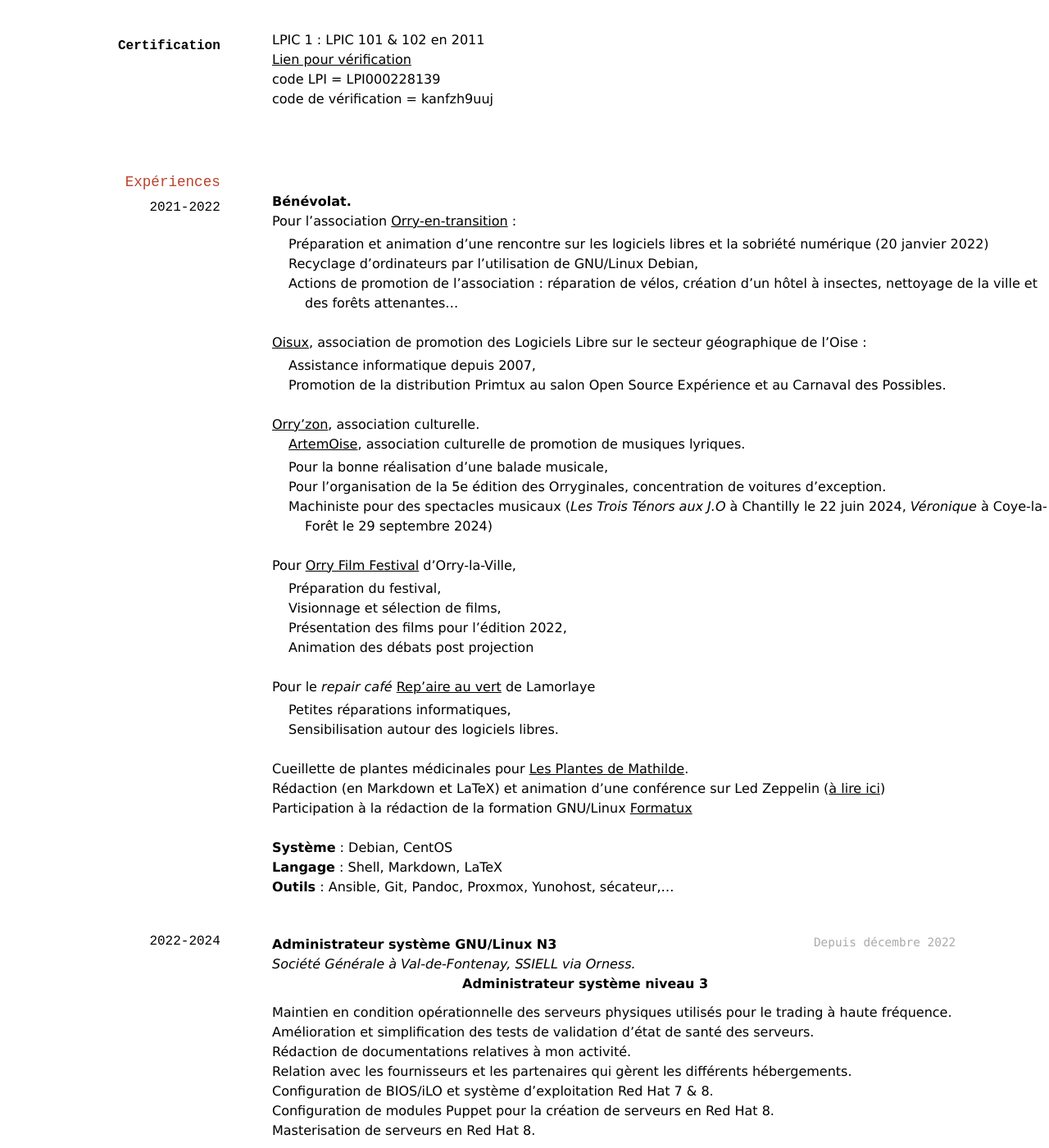
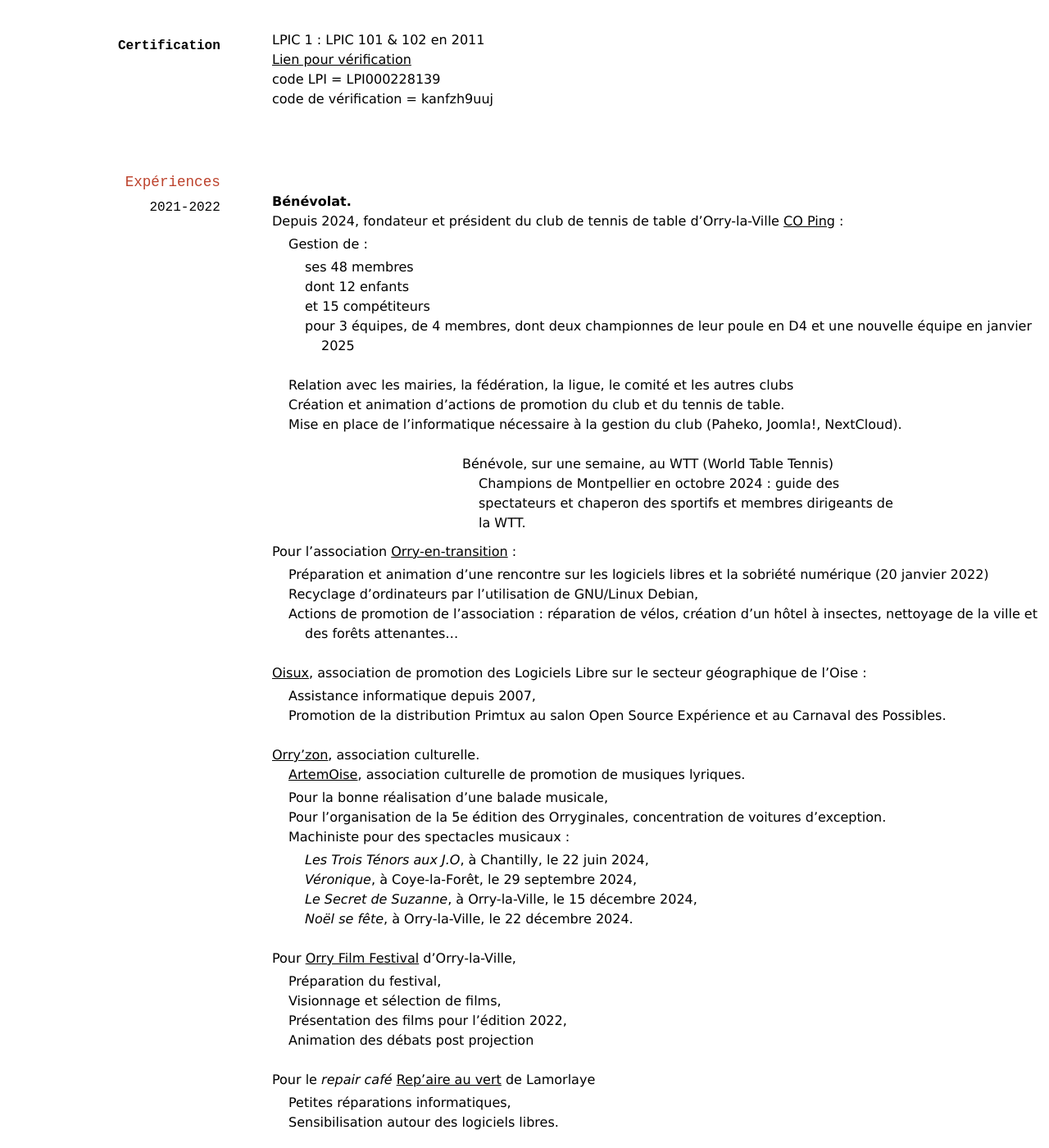
Before and after one commit to ledub72/ledub72.github.io, a Jekyll site: the page built from index.md, in a window 1280 px wide and 1400 px high, scrolled down 1210 px. Shown: the whole window at 82% size. Built offline with Jekyll 4.4.1, drawn with Linux system fonts in a browser that asks for light colours; nearby versions of some CDN libraries; a style sheet for code colours, icons or effects is not loaded; some of the changed text lies outside the part shown.

Commit message:
MAJ du 2025.01.14 (#6)
Co-authored-by: Damien dit LeDub <damien@lesdub.org>

```diff
--- a/index.md
+++ b/index.md
@@ -76,6 +76,18 @@ Expert en shell
 ### 2021-2022
 
 - **Bénévolat.**
+- Depuis 2024, fondateur et président du club de tennis de table d’Orry-la-Ville [CO Ping](https://co-ping.fr) :
+    * Gestion de :
+        * ses 48 membres
+        * dont 12 enfants
+        * et 15 compétiteurs
+        * pour 3 équipes, de 4 membres, dont deux championnes de leur poule en D4 et une nouvelle équipe en janvier 2025
+    * Relation avec les mairies, la fédération, la ligue, le comité et les autres clubs
+    * Création et animation d’actions de promotion du club et du tennis de table.
+    * Mise en place de l’informatique nécessaire à la gestion du club (Paheko, Joomla!, NextCloud).
+
+- Bénévole, sur une semaine, au WTT (World Table Tennis) Champions de Montpellier en octobre 2024 : guide des spectateurs et chaperon des sportifs et membres dirigeants de la WTT.
+
 - Pour l’association [Orry-en-transition](https://orryentransition.fr/) :
   * Préparation et animation d'une rencontre sur les logiciels libres et la sobriété numérique (20 janvier 2022)
   * Recyclage d’ordinateurs par l’utilisation de GNU/Linux Debian,
@@ -88,7 +100,11 @@ Expert en shell
 - [Orry’zon](https://orryzon.fr/), association culturelle.<br>[ArtemOise](https://www.artemoise.fr/), association culturelle de promotion de musiques lyriques.
   * Pour la bonne réalisation d’une balade musicale,
   * Pour l’organisation de la 5e édition des Orryginales, concentration de voitures d’exception.
-  * Machiniste pour des spectacles musicaux (_Les Trois Ténors aux J.O_ à Chantilly le 22 juin 2024, _Véronique_ à Coye-la-Forêt le 29 septembre 2024)
+  * Machiniste pour des spectacles musicaux :
+    * _Les Trois Ténors aux J.O_, à Chantilly, le 22 juin 2024,
+    * _Véronique_, à Coye-la-Forêt, le 29 septembre 2024,
+    * _Le Secret de Suzanne_, à Orry-la-Ville, le 15 décembre 2024,
+    * _Noël se fête_, à Orry-la-Ville, le 22 décembre 2024.
 
 - Pour [Orry Film Festival](https://www.orryfilmfestival.fr) d’Orry-la-Ville,
   * Préparation du festival,
@@ -110,19 +126,20 @@ Expert en shell
 
 ### 2022-2024
 
-`Depuis décembre 2022`
+`24 mois`
 
 - **Administrateur système GNU/Linux N3**
 - _Société Générale à Val-de-Fontenay, SSIELL via Orness._
 - **Administrateur système niveau 3**
 
 - Maintien en condition opérationnelle des serveurs physiques utilisés pour le trading à haute fréquence.
-- Amélioration et simplification des tests de validation d'état de santé des serveurs.
+- Amélioration et simplification des tests de validation d’état de santé des serveurs par une réécriture, en de multiple scripts Shell, d’un gros script Python.
 - Rédaction de documentations relatives à mon activité.
 - Relation avec les fournisseurs et les partenaires qui gèrent les différents hébergements.
 - Configuration de BIOS/iLO et système d'exploitation Red Hat 7 & 8.
 - Configuration de modules Puppet pour la création de serveurs en Red Hat 8.
-- Masterisation de serveurs en Red Hat 8.
+- Masterisation de serveurs en Red Hat 8 ainsi que leur configuration définitive
+- Tout cela dans un environnement anglophone en relation avec des collègues Indiens et des prestataires étrangers
 
 **Système** : Red Hat<br>
 **Langage** : Shell, Python<br>
@@ -634,8 +651,5 @@ Expert en shell
   * autodidacte, curieux et passionné de logiciels libres en général et GNU/Linux en particulier,
   * Utilisateur de GNU/Linux depuis 1999, Debian depuis 2002,
   * Adhérent d’une association de promotion des Logiciels Libres (Oisux).
-- Fondateur et président du club de tennis de table d'Orry-la-Ville [CO Ping](https://co-ping.fr) :
-  * Gestion des presque 40 membres dont 12 enfants et des 2 équipes de compétition.
-  * Relation avec les mairies, la Fédération, la ligue, le comité et les autres clubs
-  * Création et animation d'actions de promotion du tennis de table.
-  * Mise en place de l'informatique nécessaire à la gestion du club (Paheko, Joomla!, NextCloud).
+- Sport :
+  * Pongiste acharné et dopé à l’amitié de ses partenaires.
```
Also changed, not shown: 2 other files.
